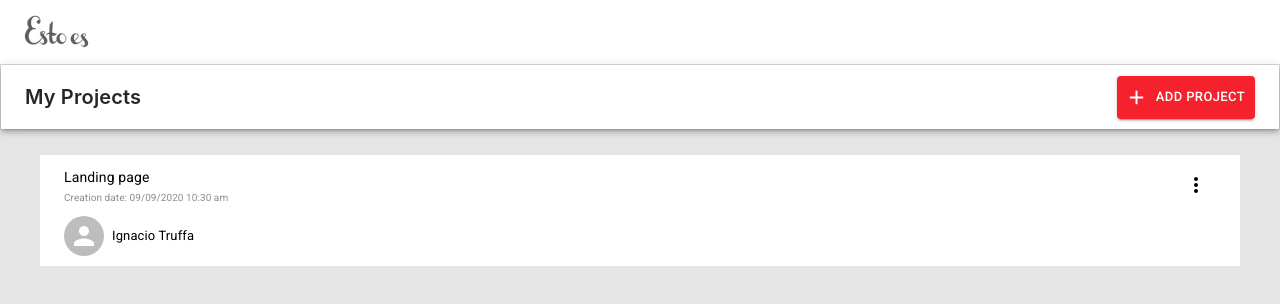
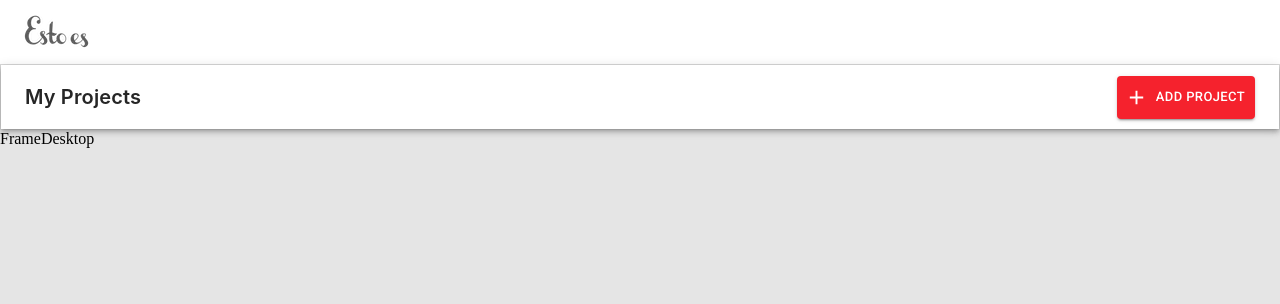
Before and after one commit to BarrientosGa/toDoChallenge, a React (Create React App) app: page / in a window 1280 px wide. Shown: the top 304 px of the page. Built offline with nearby package versions, Linux system fonts and the light colour scheme.

Commit message:
se estructuro los archivos de list

```diff
--- a/src/ToDo/List/Frame/Frame.js
+++ b/src/ToDo/List/Frame/Frame.js
@@ -1,34 +1,17 @@
-import { Avatar, Container, Grid, Typography } from '@mui/material'
+import {useMediaQuery } from '@mui/material'
 import React from 'react'
-import MenuOptions from './MenuOptions/MenuOptions';
-import { useStyles } from '../styles/frameStyles'
+import FrameDesktop from './FrameDesktop/FrameDesktop';
+
+import FrameMobile from './FrameMobile/FrameMobile';
 
 const Frame = () => {
-
-    const classes = useStyles()
+    const hidden = useMediaQuery(theme => theme.breakpoints.down('lg'));
 
     return (
-        <Container className={classes.container}>
-            <Grid item container xs={12} >
-                <Grid item className={classes.itemColumn}>
-                    <Typography variant='subtitle1'>
-                        Landing page
-                    </Typography>
-                    <Typography variant='subtitle2'>
-                        Creation date: 09/09/2020 10:30 am
-                    </Typography>
-                </Grid>
-                <Grid item>
-                    <MenuOptions />
-                </Grid>
-            </Grid>
-            <Grid item container xs={12} alignItems='center' sx={{ marginTop: '10px' }}>
-                <Avatar />
-                <Typography className={classes.typography}>
-                    Ignacio Truffa
-                </Typography>
-            </Grid>
-        </Container>
+        <>
+            {hidden ? <FrameMobile/> : <FrameDesktop/>}
+        </>
+
     )
 }
 
--- /dev/null
+++ b/src/ToDo/List/Frame/FrameDesktop/FrameDesktop.js
@@ -0,0 +1,9 @@
+import React from 'react'
+
+const FrameDesktop = () => {
+  return (
+    <div>FrameDesktop</div>
+  )
+}
+
+export default FrameDesktop
--- /dev/null
+++ b/src/ToDo/List/Frame/FrameMobile/FrameMobile.js
@@ -0,0 +1,35 @@
+import React from 'react'
+import { Avatar, Container, Grid, Typography} from '@mui/material'
+import MenuOptions from '../MenuOptions/MenuOptions';
+import { useStyles } from '../../styles/frameMobileStyles'
+
+const FrameMobile = () => {
+
+    const classes = useStyles()
+
+    return (
+        <Container className={classes.container}>
+            <Grid item container xs={12} >
+                <Grid item className={classes.itemColumn}>
+                    <Typography variant='subtitle1'>
+                        Landing page
+                    </Typography>
+                    <Typography variant='subtitle2'>
+                        Creation date: 09/09/2020 10:30 am
+                    </Typography>
+                </Grid>
+                <Grid item>
+                    <MenuOptions />
+                </Grid>
+            </Grid>
+            <Grid item container xs={12} alignItems='center' sx={{ marginTop: '10px' }}>
+                <Avatar />
+                <Typography className={classes.typography}>
+                    Ignacio Truffa
+                </Typography>
+            </Grid>
+        </Container>
+    )
+}
+
+export default FrameMobile
```
Also changed, not shown: src/ToDo/List/styles/frameMobileStyles.js (renamed from src/ToDo/List/styles/frameStyles.js).
